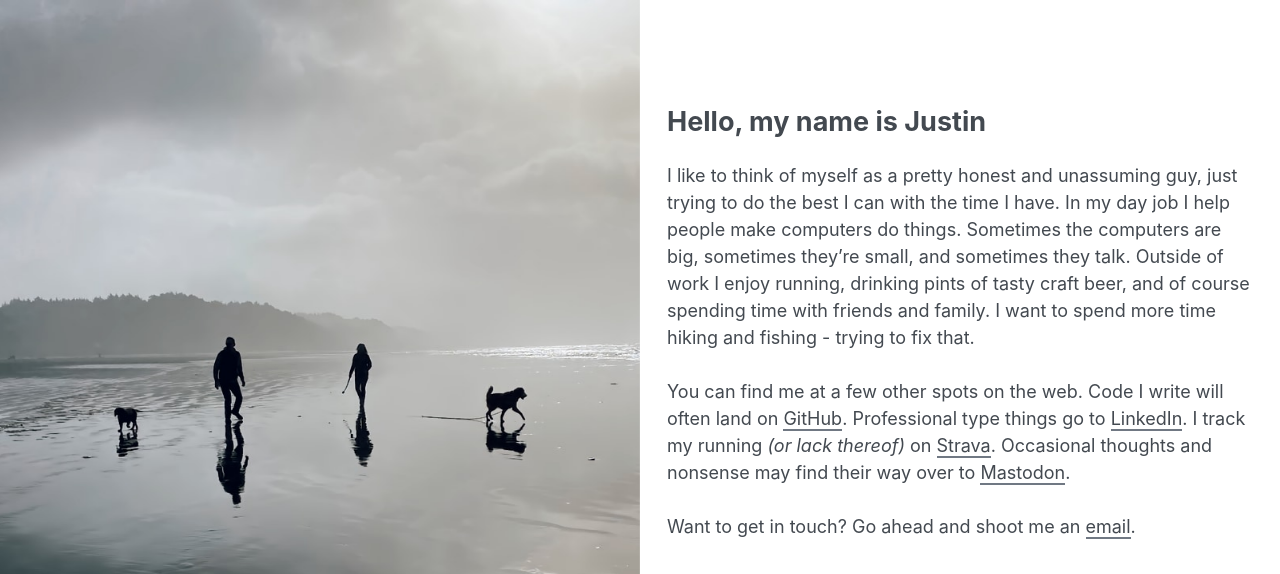
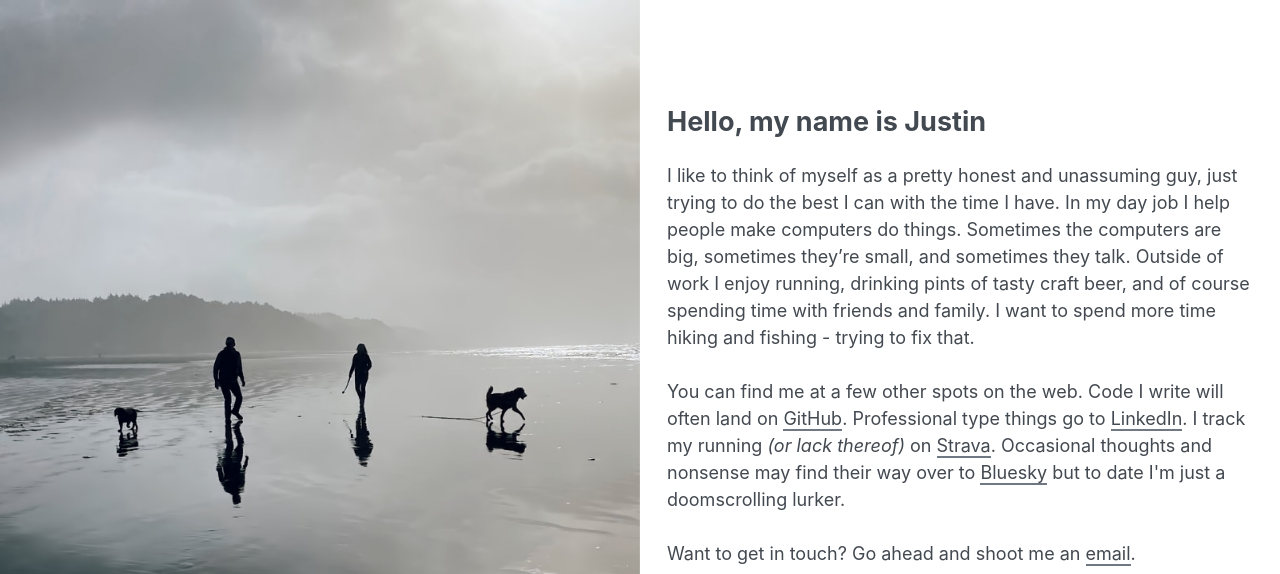
Before and after one commit to justinpecott/justinpecott.github.io, a plain HTML site: page index.html in a window 1280 px wide. Shown: the top 574 px of the page. Drawn offline with Linux system fonts and the light colour scheme.

Commit message:
Mastodon->Bluesky

```diff
--- a/index.html
+++ b/index.html
@@ -48,7 +48,10 @@
             track my running <em>(or lack thereof)</em> on
             <a href="https://www.strava.com/athletes/justinpecott">Strava</a>.
             Occasional thoughts and nonsense may find their way over to
-            <a rel="me" href="https://social.lol/@justinpecott">Mastodon</a>.
+            <a rel="me" href="https://bsky.app/profile/justin.pecott.net"
+              >Bluesky</a
+            >
+            but to date I'm just a doomscrolling lurker.
           </p>
 
           <p>
```
